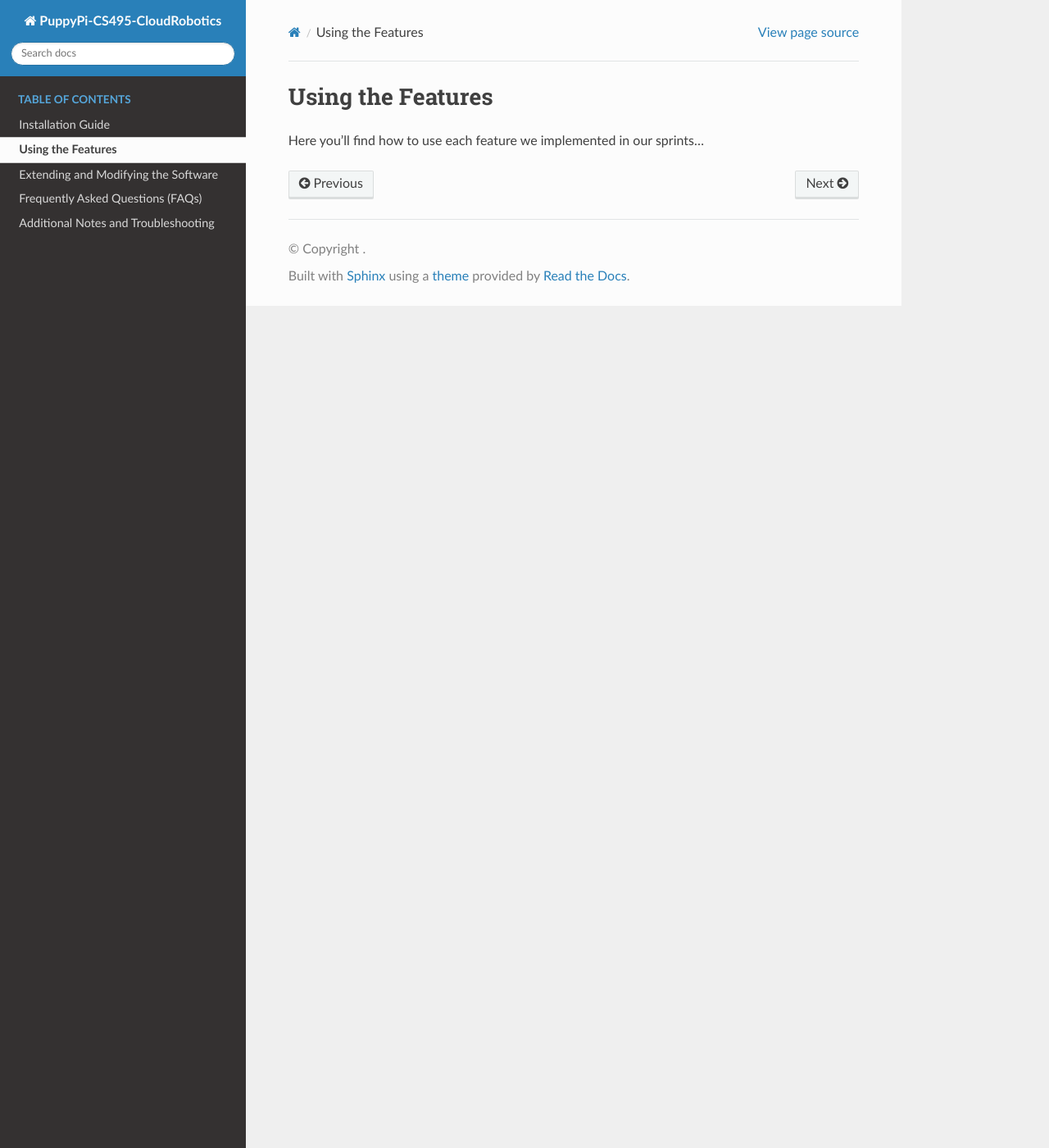
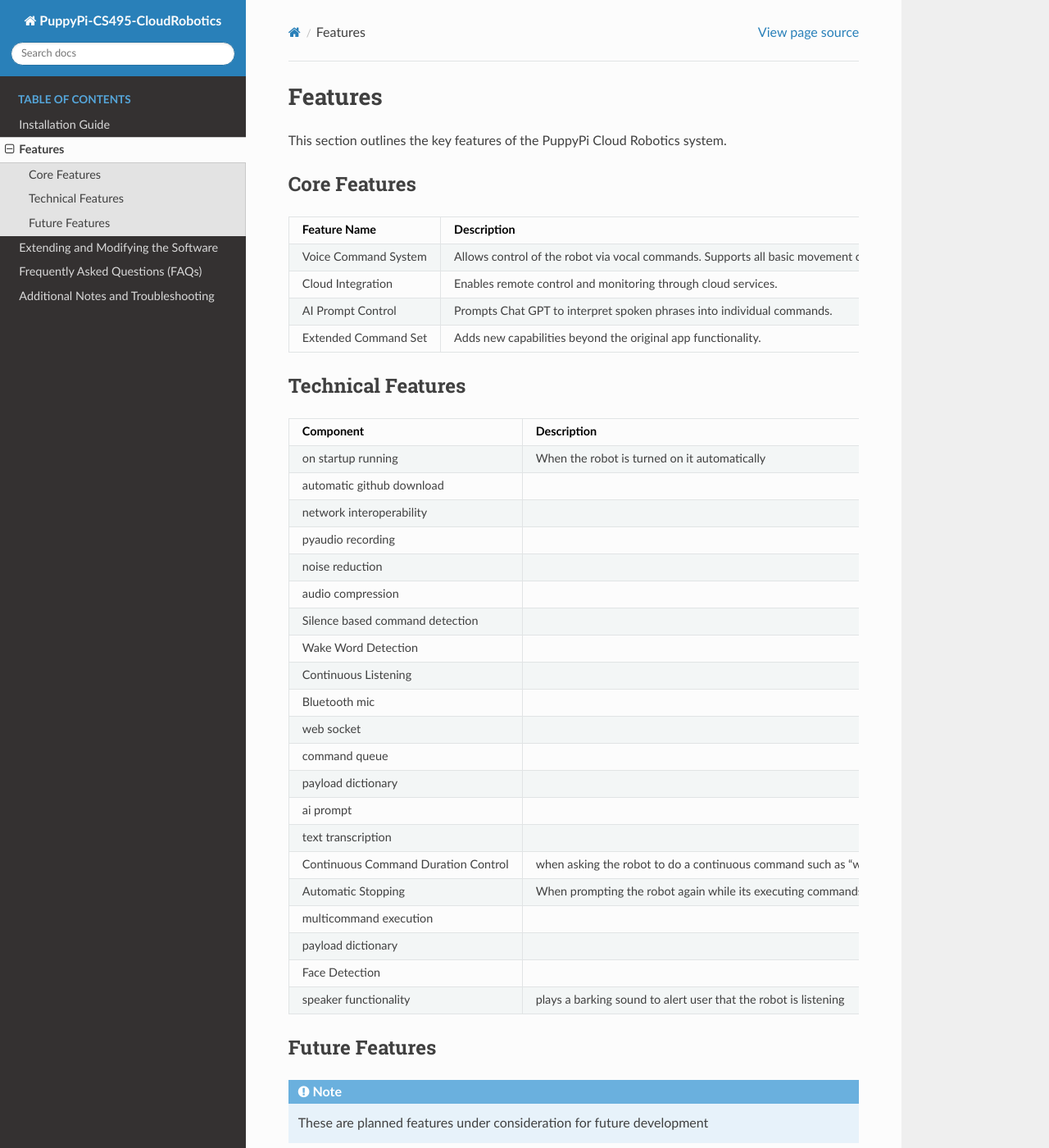
Before and after one commit to CS-495-Cloud-Robotics-Team/PuppyPi, a Sphinx documentation site: the page built from docs/features.rst, in a window 1280 px wide and 1400 px high. Shown: the whole window at 82% size. Built offline with Sphinx 7.4.7 and the Read the Docs theme 3.1.0, drawn with Linux system fonts in a browser that asks for light colours; pages that are not in the unit, such as notebooks, are missing from menus; some of the changed text lies outside the part shown.

Commit message:
Update features.rst

```diff
--- a/docs/features.rst
+++ b/docs/features.rst
@@ -1,4 +1,88 @@
-Using the Features
-==================
+Features
+========
 
-Here you’ll find how to use each feature we implemented in our sprints...
+This section outlines the key features of the PuppyPi Cloud Robotics system.
+
+Core Features
+-------------
+
+.. list-table::
+   :header-rows: 1
+   :widths: 20 80
+
+   * - Feature Name
+     - Description
+   * - Voice Command System
+     - Allows control of the robot via vocal commands. Supports all basic movement commands from the original app.
+   * - Cloud Integration
+     - Enables remote control and monitoring through cloud services.
+   * - AI Prompt Control
+     - Prompts Chat GPT to interpret spoken phrases into individual commands.
+   * - Extended Command Set
+     - Adds new capabilities beyond the original app functionality.
+
+Technical Features
+------------------
+
+.. list-table::
+   :header-rows: 1
+   :widths: 20 80
+
+   * - Component
+     - Description
+   * - on startup running
+     - When the robot is turned on it automatically
+   * - automatic github download
+     -
+   * - network interoperability
+     -
+   * - pyaudio recording
+     -
+   * - noise reduction
+     -
+   * - audio compression
+     -
+   * - Silence based command detection
+     -
+   * - Wake Word Detection
+     -
+   * - Continuous Listening
+     -
+   * - Bluetooth mic
+     -
+   * - web socket
+     -
+   * - command queue
+     -
+   * - payload dictionary
+     -
+   * - ai prompt
+     -
+   * - text transcription
+     -
+   * - Continuous Command Duration Control
+     - when asking the robot to do a continuous command such as "walk", request a number of seconds for the program to run for
+   * - Automatic Stopping
+     - When prompting the robot again while its executing commands it will stop its current command and delete all future commands
+   * - multicommand execution
+     -
+   * - payload dictionary
+     -
+   * - Face Detection
+     -
+   * - speaker functionality
+     - plays a barking sound to alert user that the robot is listening
+
+
+
+Future Features
+---------------
+
+.. note::
+
+   These are planned features under consideration for future development
+
+- Advanced gesture recognition
+- Autonomous navigation capabilities
+- Multi-robot coordination system
+- Enhanced security features for cloud connectivity
```
